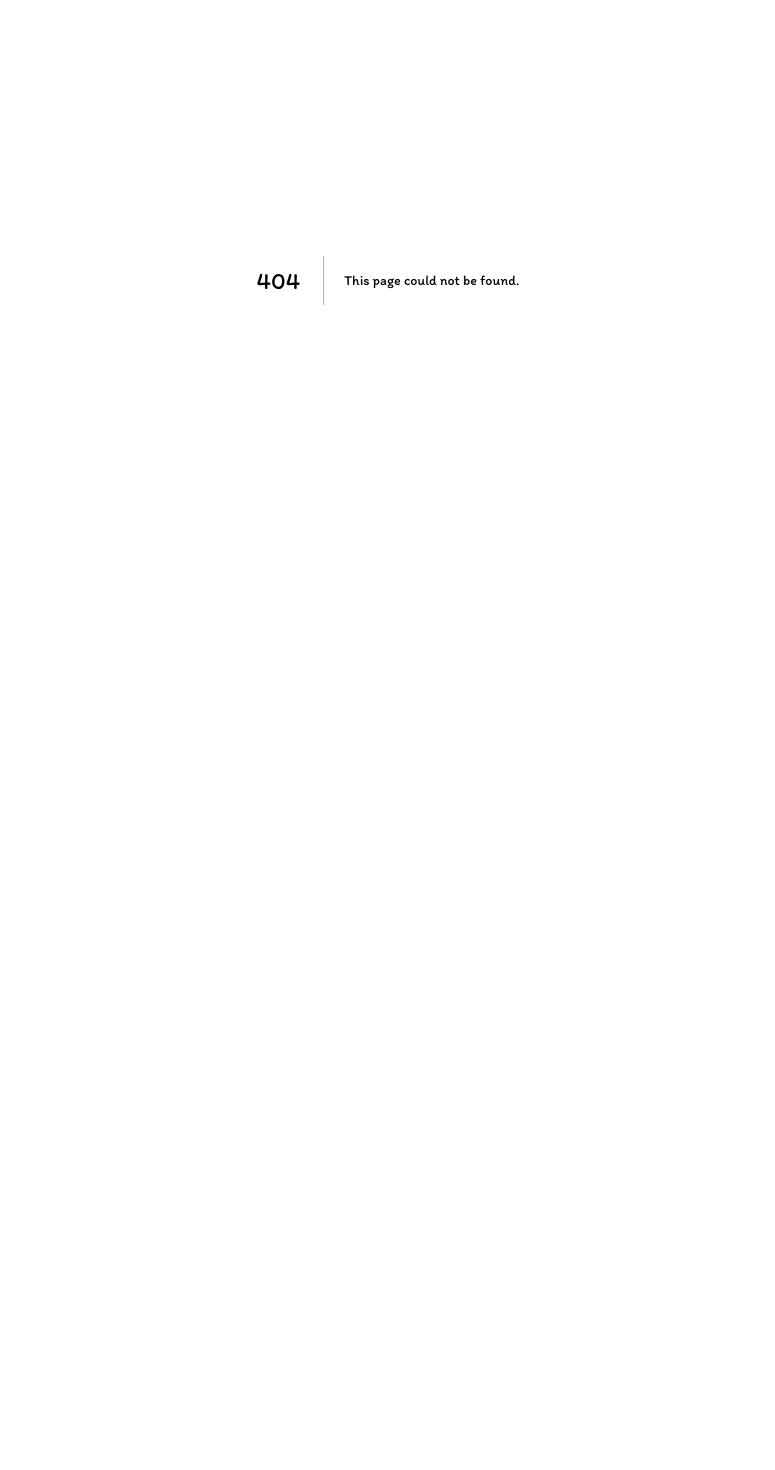
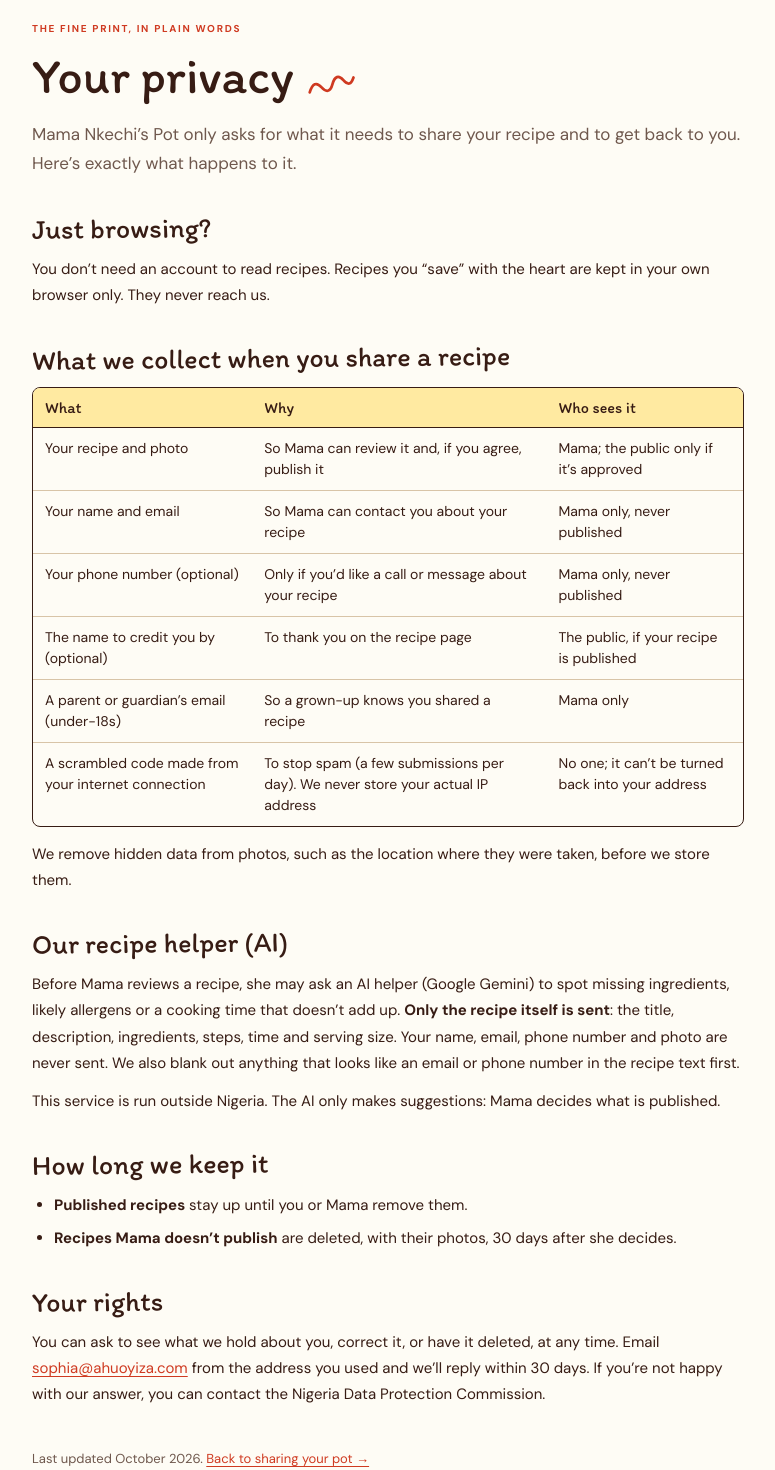
Before and after one commit to Ahuoyiza/mama-nkechi, a Next.js app: page /privacy in a window 1280 px wide. Before the commit this address had no page. Shown: the part 120-1590 px from the top of the page, without its empty margins (252-1027 px from the left). Before the commit the page ends 800 px from the top, so only its background shows below. Built offline with nearby package versions, Linux system fonts and the light colour scheme.

Commit message:
Add plain-language privacy notice

```diff
--- /dev/null
+++ b/app/privacy/page.tsx
@@ -0,0 +1,135 @@
+import type { Metadata } from "next";
+import Link from "next/link";
+import { Footer } from "@/components/Footer";
+import { SiteHeader } from "@/components/SiteHeader";
+import { Squiggle } from "@/components/doodles";
+
+export const metadata: Metadata = {
+  title: "Privacy notice | Mama Nkechi’s Pot",
+  description: "What Mama Nkechi’s Pot collects when you share a recipe, why, and how to ask for it to be deleted.",
+};
+
+const CONTACT = "sophia@ahuoyiza.com";
+
+/**
+ * Plain-language privacy notice, written with the Nigeria Data Protection
+ * Act 2023 (NDPA) in mind. Kept short on purpose: people should be able to
+ * read it in two minutes before they tick the box.
+ */
+export default function PrivacyPage() {
+  return (
+    <>
+      <SiteHeader current={null} />
+      <main className="prose-page">
+        <div className="eyebrow">THE FINE PRINT, IN PLAIN WORDS</div>
+        <h1>
+          Your privacy
+          <span className="title-doodle" aria-hidden="true">
+            <Squiggle />
+          </span>
+        </h1>
+        <p className="lead">
+          Mama Nkechi’s Pot only asks for what it needs to share your recipe and to get back to you. Here’s exactly
+          what happens to it.
+        </p>
+
+        <section>
+          <h2>Just browsing?</h2>
+          <p>
+            You don’t need an account to read recipes. Recipes you “save” with the heart are kept in your own browser
+            only. They never reach us.
+          </p>
+        </section>
+
+        <section>
+          <h2>What we collect when you share a recipe</h2>
+          <table className="privacy-table">
+            <thead>
+              <tr>
+                <th scope="col">What</th>
+                <th scope="col">Why</th>
+                <th scope="col">Who sees it</th>
+              </tr>
+            </thead>
+            <tbody>
+              <tr>
+                <td>Your recipe and photo</td>
+                <td>So Mama can review it and, if you agree, publish it</td>
+                <td>Mama; the public only if it’s approved</td>
+              </tr>
+              <tr>
+                <td>Your name and email</td>
+                <td>So Mama can contact you about your recipe</td>
+                <td>Mama only, never published</td>
+              </tr>
+              <tr>
+                <td>Your phone number (optional)</td>
+                <td>Only if you’d like a call or message about your recipe</td>
+                <td>Mama only, never published</td>
+              </tr>
+              <tr>
+                <td>The name to credit you by (optional)</td>
+                <td>To thank you on the recipe page</td>
+                <td>The public, if your recipe is published</td>
+              </tr>
+              <tr>
+                <td>A parent or guardian’s email (under-18s)</td>
+                <td>So a grown-up knows you shared a recipe</td>
+                <td>Mama only</td>
+              </tr>
+              <tr>
+                <td>A scrambled code made from your internet connection</td>
+                <td>To stop spam (a few submissions per day). We never store your actual IP address</td>
+                <td>No one; it can’t be turned back into your address</td>
+              </tr>
+            </tbody>
+          </table>
+          <p>
+            We remove hidden data from photos, such as the location where they were taken, before we store them.
+          </p>
+        </section>
+
+        <section>
+          <h2>Our recipe helper (AI)</h2>
+          <p>
+            Before Mama reviews a recipe, she may ask an AI helper (Google Gemini) to spot missing ingredients,
+            likely allergens or a cooking time that doesn’t add up. <strong>Only the recipe itself is sent</strong>:
+            the title, description, ingredients, steps, time and serving size. Your name, email, phone number and
+            photo are never sent. We also blank out anything that looks like an email or phone number in the recipe
+            text first.
+          </p>
+          <p>
+            This service is run outside Nigeria. The AI only makes suggestions: Mama decides what is published.
+          </p>
+        </section>
+
+        <section>
+          <h2>How long we keep it</h2>
+          <ul>
+            <li>
+              <strong>Published recipes</strong> stay up until you or Mama remove them.
+            </li>
+            <li>
+              <strong>Recipes Mama doesn’t publish</strong> are deleted, with their photos, 30 days after she decides.
+            </li>
+          </ul>
+        </section>
+
+        <section>
+          <h2>Your rights</h2>
+          <p>
+            You can ask to see what we hold about you, correct it, or have it deleted, at any time. Email{" "}
+            <a href={`mailto:${CONTACT}?subject=Privacy%20request`}>{CONTACT}</a> from the address you used and we’ll
+            reply within 30 days. If you’re not happy with our answer, you can contact the Nigeria Data Protection
+            Commission.
+          </p>
+        </section>
+
+        <p className="prose-footnote">
+          Last updated October 2026. <Link href="/submit">Back to sharing your pot →</Link>
+        </p>
+      </main>
+      <Footer />
+    </>
+  );
+}
--- a/app/site.css
+++ b/app/site.css
@@ -319,3 +319,29 @@ a:focus-visible, summary:focus-visible, button:focus-visible { outline: 3px soli
 .recipe-cook { display: inline-flex; align-items: center; gap: 6px; margin-top: 10px; font-family: var(--font-display); font-size: 15px; color: var(--herb-ink); min-height: 0 !important; transform: rotate(-1.5deg); }
 .recipe-cook svg { width: 13px; height: 13px; }
 .yard-cta { margin-top: 44px; display: flex; align-items: center; justify-content: center; gap: 18px; flex-wrap: wrap; border-top: 1.5px dashed var(--border); padding-top: 30px; font-family: var(--font-display); font-size: 20px; }
+
+/* ---------- Prose pages (privacy) ---------- */
+.prose-page { max-width: 760px; margin: auto; padding: 44px 24px 70px; }
+.prose-page .eyebrow { color: var(--primary); }
+.prose-page h1 { font-size: 50px; margin: 10px 0 14px; }
+.prose-page .lead { font-size: 17px; line-height: 1.7; color: var(--muted-foreground); }
+.prose-page section { margin-top: 34px; }
+.prose-page h2 { font-size: 28px; margin-bottom: 10px; transform: rotate(-.6deg); transform-origin: left; }
+.prose-page p, .prose-page li { font-size: 15px; line-height: 1.75; }
+.prose-page p + p { margin-top: 12px; }
+.prose-page ul { list-style: disc; padding-left: 22px; }
+.prose-page li { margin-bottom: 6px; }
+.prose-page a { color: var(--primary); text-decoration: underline; text-underline-offset: 3px; }
+.privacy-table { width: 100%; border-collapse: separate; border-spacing: 0; border: 1.5px solid var(--ink); border-radius: 8px; overflow: hidden; margin: 8px 0 14px; font-size: 14px; }
+.privacy-table th { background: var(--yellow); text-align: left; font-family: var(--font-display); font-weight: 400; font-size: 16px; padding: 10px 12px; border-bottom: 1.5px solid var(--ink); }
+.privacy-table td { padding: 10px 12px; border-top: 1px solid var(--border); vertical-align: top; line-height: 1.5; }
+.privacy-table tr:first-child td { border-top: 0; }
+.prose-footnote { margin-top: 40px; color: var(--muted-foreground); font-size: 13px !important; }
+@media (max-width: 700px) {
+  .prose-page h1 { font-size: 38px; }
+  .privacy-table thead { display: none; }
+  .privacy-table tr { display: block; border-top: 1px solid var(--border); padding: 8px 0; }
+  .privacy-table tr:first-child { border-top: 0; }
+  .privacy-table td { display: block; border: 0; padding: 3px 12px; }
+  .privacy-table td:first-child { font-weight: 700; }
+}
```
Also changed, not shown: 1 other file (tests, documents, lock files or other folders).
